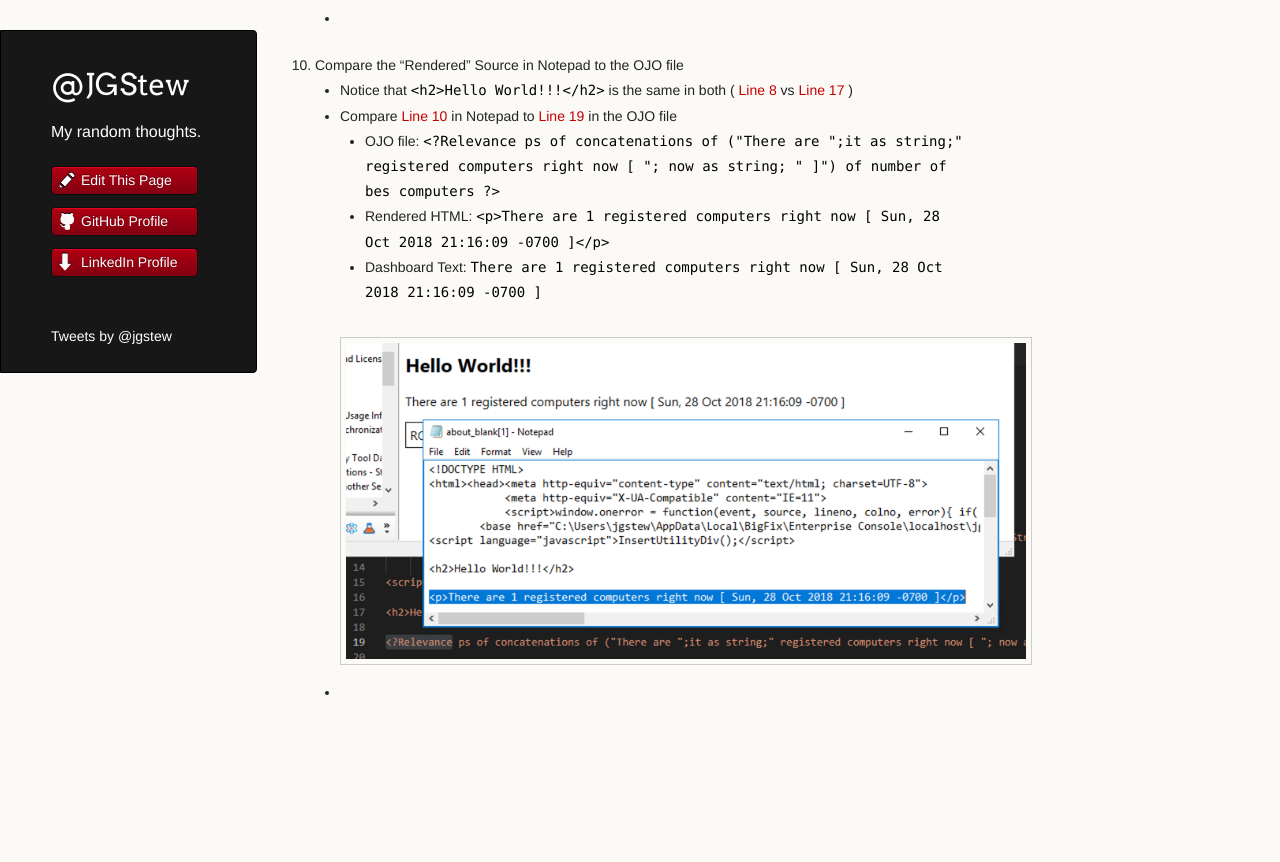
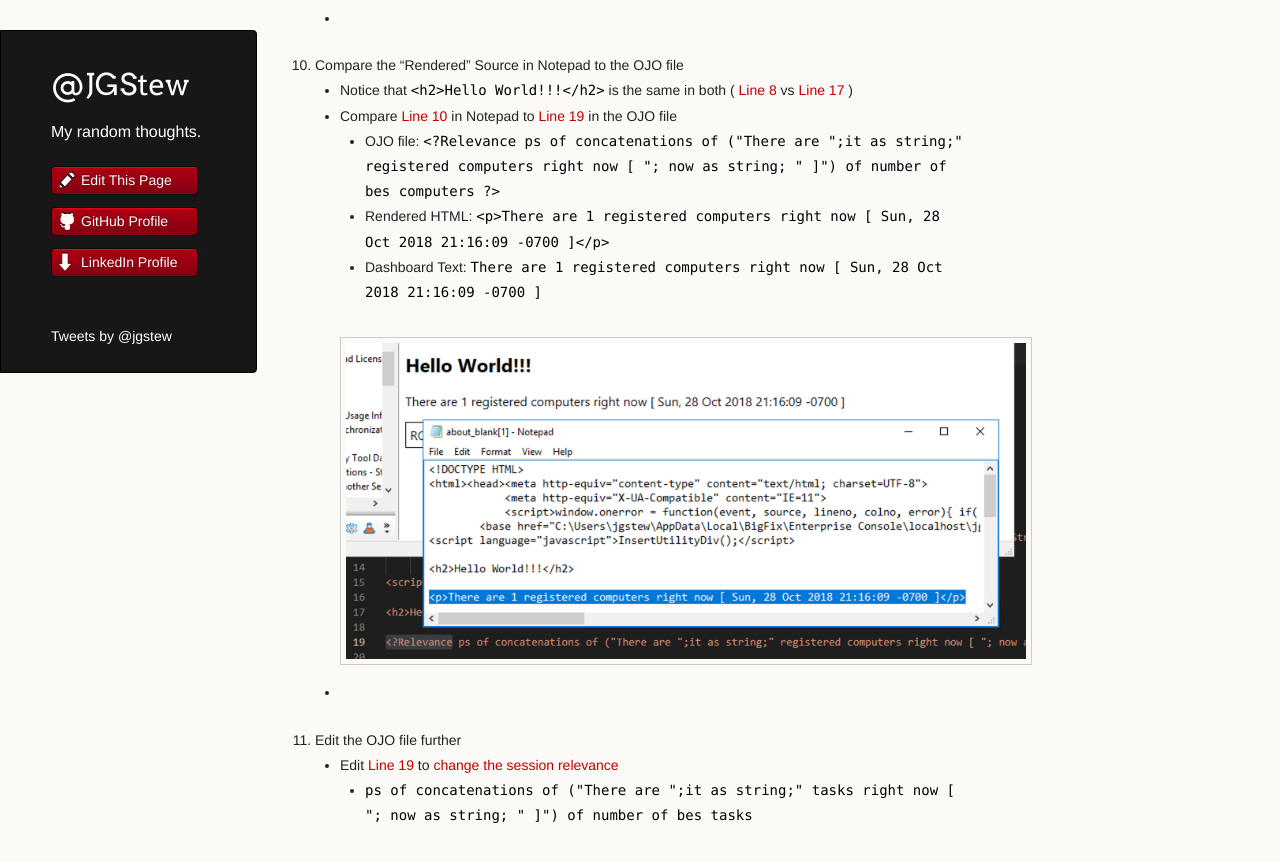
Before and after one commit to jgstew/jgstew.github.io, a Jekyll site: the page built from _posts/2018-10-29-Debug-Dashboard-In-BigFix-Console.md, in a window 1280 px wide and 900 px high, scrolled down 2896 px. Shown: the top 862 px of the window. Built offline with Jekyll 4.4.1, drawn with Linux system fonts in a browser that asks for light colours; nearby versions of some CDN libraries; comment, search, counter and statistics services are not loaded; before the commit the page ends 3674 px from its top, so only the background shows below that.

Commit message:
Update 2018-10-29-Debug-Dashboard-In-BigFix-Console.md

```diff
--- a/_posts/2018-10-29-Debug-Dashboard-In-BigFix-Console.md
+++ b/_posts/2018-10-29-Debug-Dashboard-In-BigFix-Console.md
@@ -46,3 +46,6 @@
         * Rendered HTML: `<p>There are 1 registered computers right now [ Sun, 28 Oct 2018 21:16:09 -0700 ]</p>`
         * Dashboard Text: `There are 1 registered computers right now [ Sun, 28 Oct 2018 21:16:09 -0700 ]`
     * ![Compare Rendered Source](/images/BigFix/Dashboards/CompareRenderedSourceNotepad.png)
+1. Edit the OJO file further
+    * Edit [Line 19](https://github.com/jgstew/bigfix-content/blob/master/dashboards/HelloWorld_template.ojo#L19) to [change the session relevance](https://gist.github.com/jgstew/89e024871105b60b225f53a4c3cb6a09/revisions#diff-b4bb108e538d0d33c410c803c12a7349)
+        * `ps of concatenations of ("There are ";it as string;" tasks right now [ "; now as string; " ]") of number of bes tasks`
```
